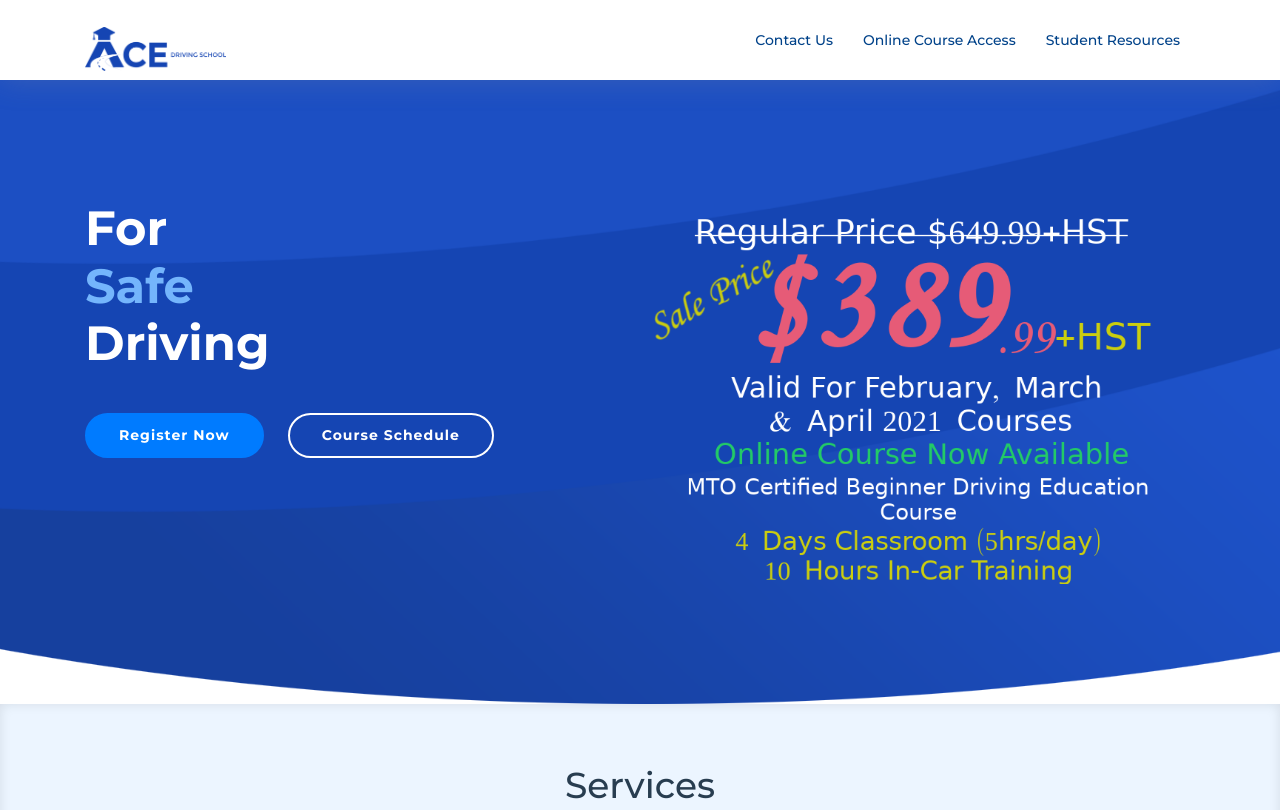
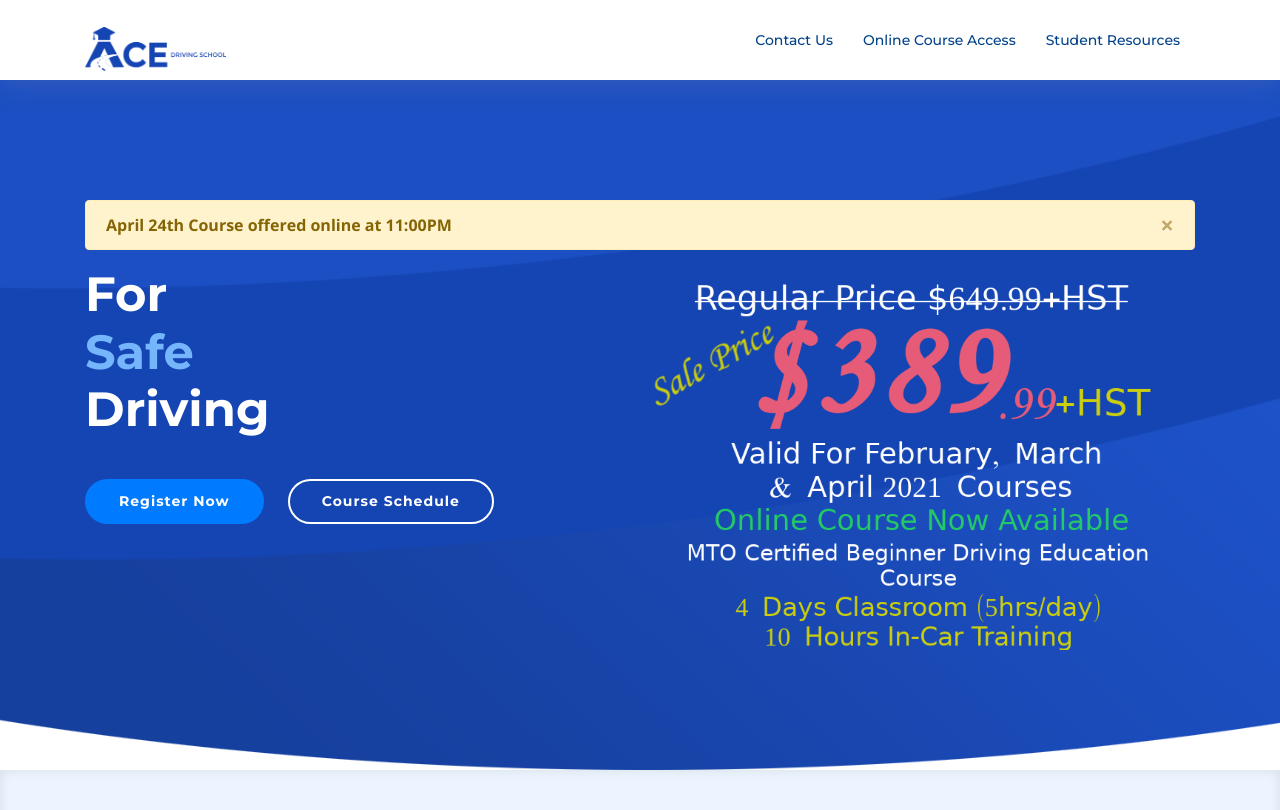
Before and after one commit to TheHezze/aceweb20, a plain HTML site: page index.html in a window 1280 px wide. Shown: the top 810 px of the page. Drawn offline with nearby package versions, Linux system fonts and the light colour scheme; a script that the page names is missing; files whose address does not match are found by name.

Commit message:
Update index.html

```diff
--- a/index.html
+++ b/index.html
@@ -71,6 +71,13 @@
           <span aria-hidden="true">&times;</span>
         </button>
       </div> -->
+
+      <div class="alert alert-warning alert-dismissible fade show" role="alert">
+        <strong>April 24th Course offered online at 11:00PM
+        <button type="button" class="close" data-dismiss="alert" aria-label="Close">
+          <span aria-hidden="true">&times;</span>
+        </button>
+      </div>
 
 
       <div class="intro-img">
```
